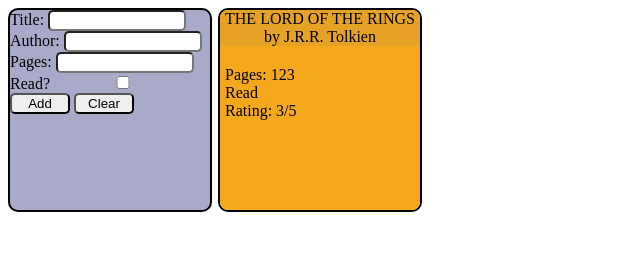
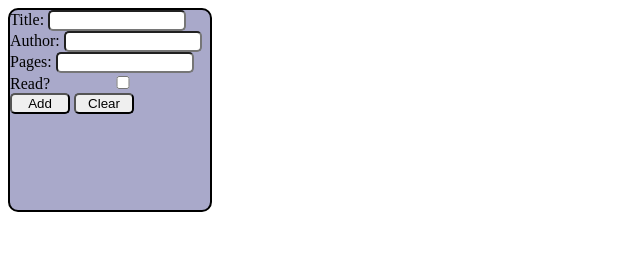
Before and after one commit to chris-kamp/bookshelf, a plain HTML site: page index.html in a window 1280 px wide. Shown: the whole page, without its empty margins (0-640 px from the left). Drawn offline with Linux system fonts and the light colour scheme.

Commit message:
Remove example card

```diff
--- a/index.html
+++ b/index.html
@@ -20,18 +20,6 @@
                         <input type="button" id="addButton" value="Add" class="formButton">
                         <input type="button" id="clearButton" value="Clear" class="formButton">
                     </form>
-
-                </div>
-                <div class="card">
-                    <div class="cardHeader">
-                        <p>THE LORD OF THE RINGS</p>
-                        <p>by J.R.R. Tolkien</p>
-                    </div>
-                    <div class="cardInfo">
-                        <p>Pages: 123</p>
-                        <p>Read</p>
-                        <p>Rating: 3/5</p>
-                    </div>
                 </div>
             </div>
 
```
